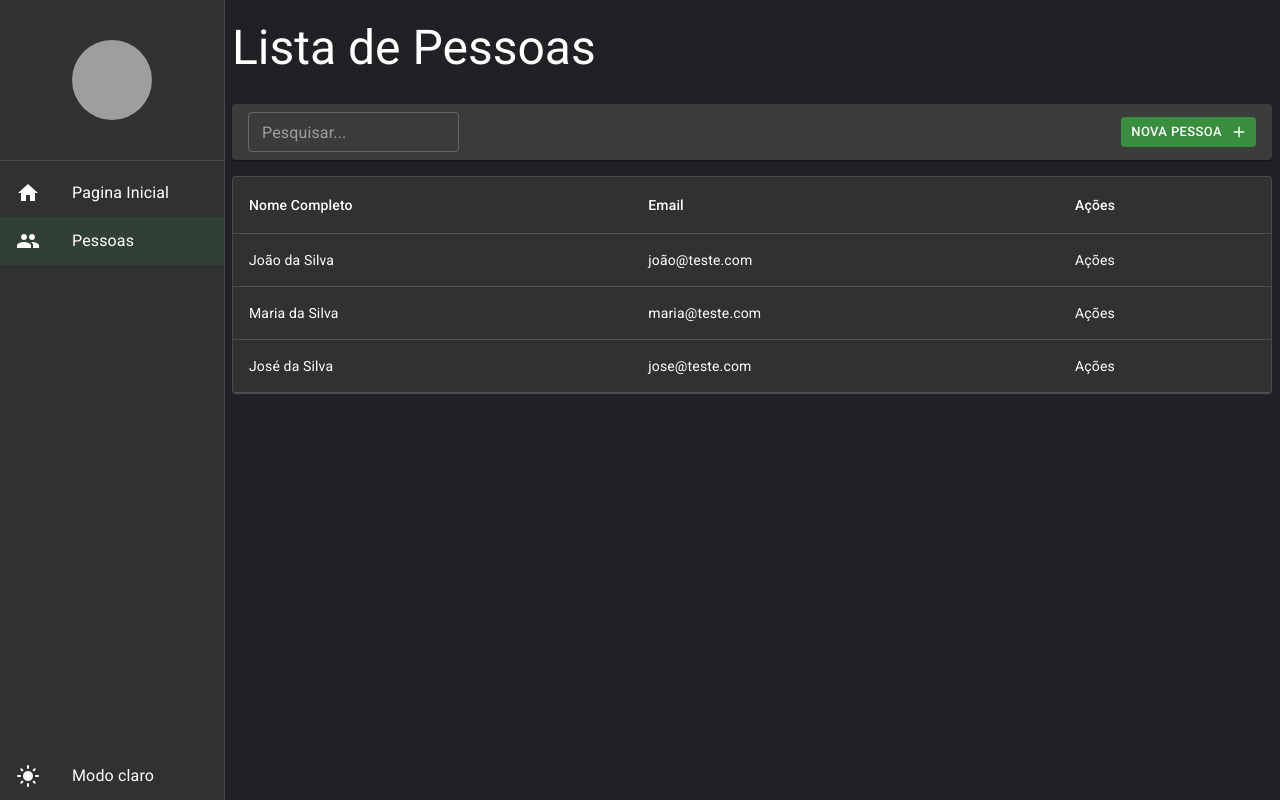
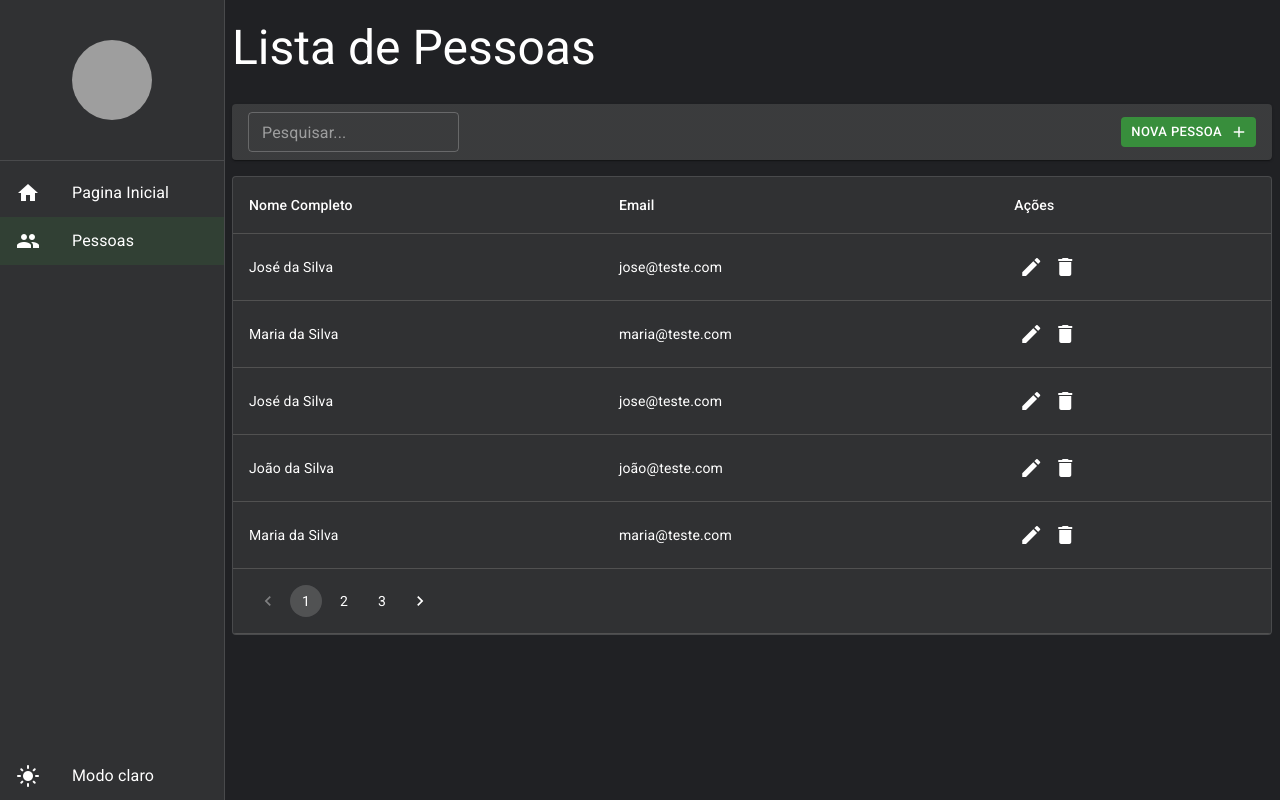
Before and after one commit to DaksonC/crud-react-materialui-typescript, a React (Vite) app: page /pessoas in a window 1280 px wide. Built offline with nearby package versions, Linux system fonts and the light colour scheme; data requests are answered from the project's data file; grey boxes are pictures that could not be loaded.

Commit message:
feat: cria paginação e butões de ações na página lista de pessoas

```diff
--- a/src/mock/database.json
+++ b/src/mock/database.json
@@ -1,19 +1,73 @@
 {
   "pessoas": [
     {
-      "id": 1,
+      "id": 3,
+      "email": "jose@teste.com",
+      "nomeCompleto": "José da Silva",
+      "cidadeId": 3
+    },
+    {
+      "id": 5,
+      "email": "maria@teste.com",
+      "nomeCompleto": "Maria da Silva",
+      "cidadeId": 2
+    },
+    {
+      "id": 6,
+      "email": "jose@teste.com",
+      "nomeCompleto": "José da Silva",
+      "cidadeId": 3
+    },
+    {
+      "id": 7,
       "email": "joão@teste.com",
       "nomeCompleto": "João da Silva",
       "cidadeId": 1
     },
     {
-      "id": 2,
+      "id": 8,
       "email": "maria@teste.com",
       "nomeCompleto": "Maria da Silva",
       "cidadeId": 2
     },
     {
-      "id": 3,
+      "id": 9,
+      "email": "jose@teste.com",
+      "nomeCompleto": "José da Silva",
+      "cidadeId": 3
+    },
+    {
+      "id": 10,
+      "email": "joão@teste.com",
+      "nomeCompleto": "João da Silva",
+      "cidadeId": 1
+    },
+    {
+      "id": 11,
+      "email": "maria@teste.com",
+      "nomeCompleto": "Maria da Silva",
+      "cidadeId": 2
+    },
+    {
+      "id": 12,
+      "email": "jose@teste.com",
+      "nomeCompleto": "José da Silva",
+      "cidadeId": 3
+    },
+    {
+      "id": 13,
+      "email": "joão@teste.com",
+      "nomeCompleto": "João da Silva",
+      "cidadeId": 1
+    },
+    {
+      "id": 14,
+      "email": "maria@teste.com",
+      "nomeCompleto": "Maria da Silva",
+      "cidadeId": 2
+    },
+    {
+      "id": 15,
       "email": "jose@teste.com",
       "nomeCompleto": "José da Silva",
       "cidadeId": 3
--- a/src/pages/pessoas/ListaDePessoas.tsx
+++ b/src/pages/pessoas/ListaDePessoas.tsx
@@ -1,6 +1,19 @@
 import { useEffect, useMemo, useState } from "react";
-import { useSearchParams } from "react-router-dom";
-import { LinearProgress, Paper, Table, TableBody, TableCell, TableContainer, TableFooter, TableHead, TableRow } from "@mui/material";
+import { useNavigate, useSearchParams } from "react-router-dom";
+import {
+  Icon,
+  IconButton,
+  LinearProgress,
+  Pagination,
+  Paper,
+  Table,
+  TableBody,
+  TableCell,
+  TableContainer,
+  TableFooter,
+  TableHead,
+  TableRow
+} from "@mui/material";
 import { useDebounce } from "../../shared/hooks";
 import { LayoutBaseDePagina } from "../../shared/layouts";
 import { FerramentasDaListagem } from "../../shared/components";
@@ -12,13 +25,15 @@ export const ListaDePessoas = () => {
   const [rows, setRows] = useState<IListagemPessoas[]>([]);
   const [totalCount, setTotalCount] = useState(0);
   const [isLoading, setIsLoading] = useState(true);
+  const { debounce } = useDebounce();
   const busca = useMemo(() => searchParams.get("busca") || "", [searchParams]);
-  const { debounce } = useDebounce();
+  const pagina = useMemo(() => Number(searchParams.get("pagina") || "1"), [searchParams]);
+  const navigate = useNavigate();
 
   useEffect(() => {
     setIsLoading(true);
     debounce(() => {
-      PessoasServices.getAll(1, busca)
+      PessoasServices.getAll(pagina, busca)
         .then((result) => {
           setIsLoading(false);
           if (result instanceof Error) {
@@ -30,7 +45,21 @@ export const ListaDePessoas = () => {
           }
         });
     });
-  }, [busca]);
+  }, [busca, pagina]);
+
+  const handleDelete = (id: number) => {
+    if (window.confirm("Deseja realmente excluir?")) {
+      PessoasServices.deleteById(id)
+        .then((result) => {
+          if (result instanceof Error) {
+            alert(result.message);
+          } else {
+            setRows(rows.filter((x) => x.id !== id));
+            alert("Excluído com sucesso!");
+          }
+        });
+    }
+  };
 
   return (
     <LayoutBaseDePagina
@@ -40,7 +69,7 @@ export const ListaDePessoas = () => {
           mostrarInputBuscar
           textoBotaoNovo="Nova Pessoa"
           textoDaBusca={busca}
-          aoMudarTextoDeBusca={(texto) => setSearchParams({ busca: texto }, { replace: true })}
+          aoMudarTextoDeBusca={(texto) => setSearchParams({ busca: texto, pagina: '1' }, { replace: true })}
         />
       }
     >
@@ -62,7 +91,20 @@ export const ListaDePessoas = () => {
               <TableRow key={row.id}>
                 <TableCell>{row.nomeCompleto}</TableCell>
                 <TableCell>{row.email}</TableCell>
-                <TableCell>Ações</TableCell>
+                <TableCell>
+                  <IconButton
+                    size="small"
+                    onClick={() => navigate(`/pessoas/detalhe/${row.id}`)}
+                  >
+                    <Icon>edit</Icon>
+                  </IconButton>
+                  <IconButton
+                    size="small"
+                    onClick={() => handleDelete(row.id)}
+                  >
+                    <Icon>delete</Icon>
+                  </IconButton>
+                </TableCell>
               </TableRow>
             ))}
           </TableBody>
@@ -77,6 +119,19 @@ export const ListaDePessoas = () => {
                 <LinearProgress variant="indeterminate" />
             </TableCell>
           )}
+          {totalCount > 0 && totalCount > Environment.LIMITE_DE_LINHAS && (
+            <TableRow >
+              <TableCell colSpan={3}>
+                <Pagination
+                  page={pagina}
+                  count={Math.ceil(totalCount / Environment.LIMITE_DE_LINHAS)}
+                  onChange={
+                    (_, page) => setSearchParams({ busca, pagina: page.toString() },
+                    { replace: true })}
+                />
+              </TableCell>
+            </TableRow>
+          )}
           </TableFooter>
         </Table>
       </TableContainer>
--- a/src/routes/index.tsx
+++ b/src/routes/index.tsx
@@ -17,6 +17,7 @@ export const AppRoutes = () => {
     <Routes>
       <Route path='/pagina-inicial' element={<Dashboard />} />
       <Route path='/pessoas' element={<ListaDePessoas />} />
+      <Route path='/pessoas/detalhe/:id' element={<p>detalhe</p>} />
 
       <Route path="*" element={<Navigate to='/pagina-inicial' />} />
     </Routes>
--- a/src/shared/environment/index.ts
+++ b/src/shared/environment/index.ts
@@ -2,7 +2,7 @@ export const Environment = {
   /**
    * Define a quantidade de linhas a serem exibidas na tabela
    */
-  LIMITE_DE_LINHAS: 10,
+  LIMITE_DE_LINHAS: 5,
   /**
    * Placeholder para campos de busca
    */
```
